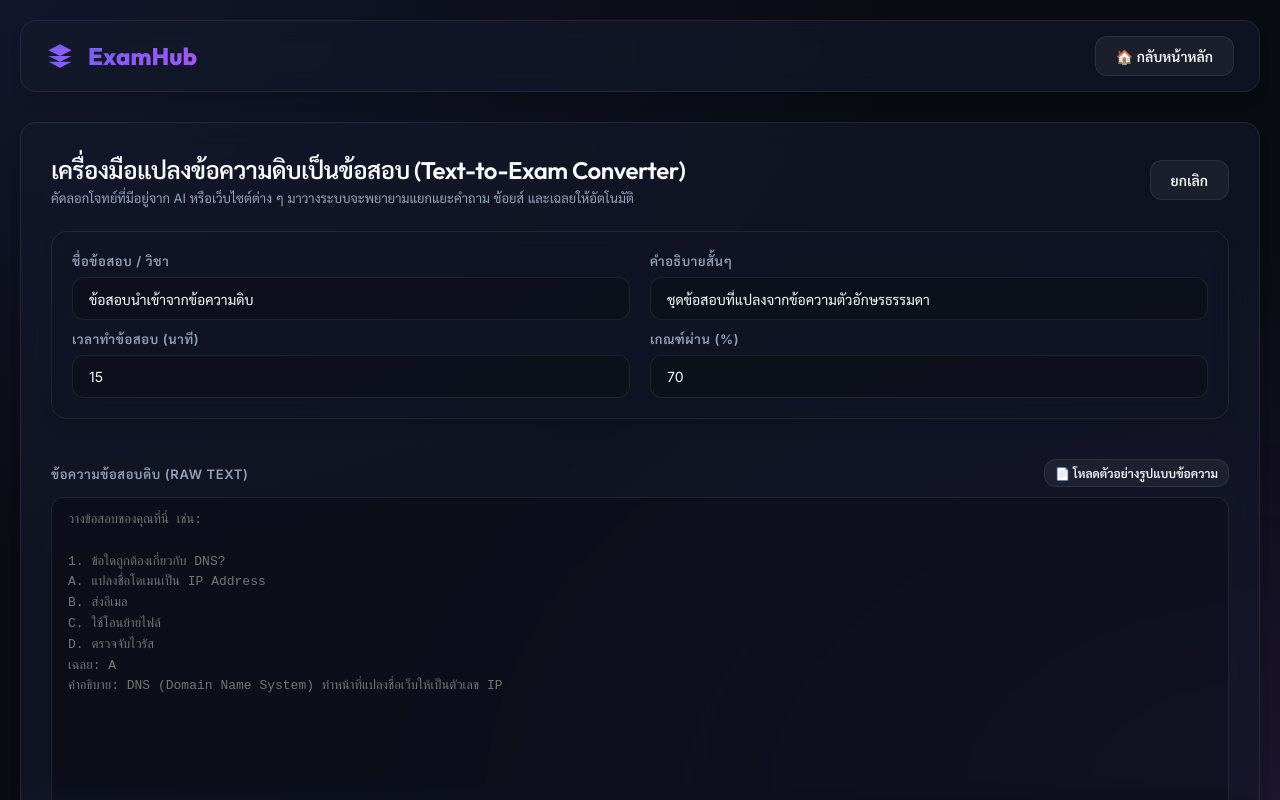
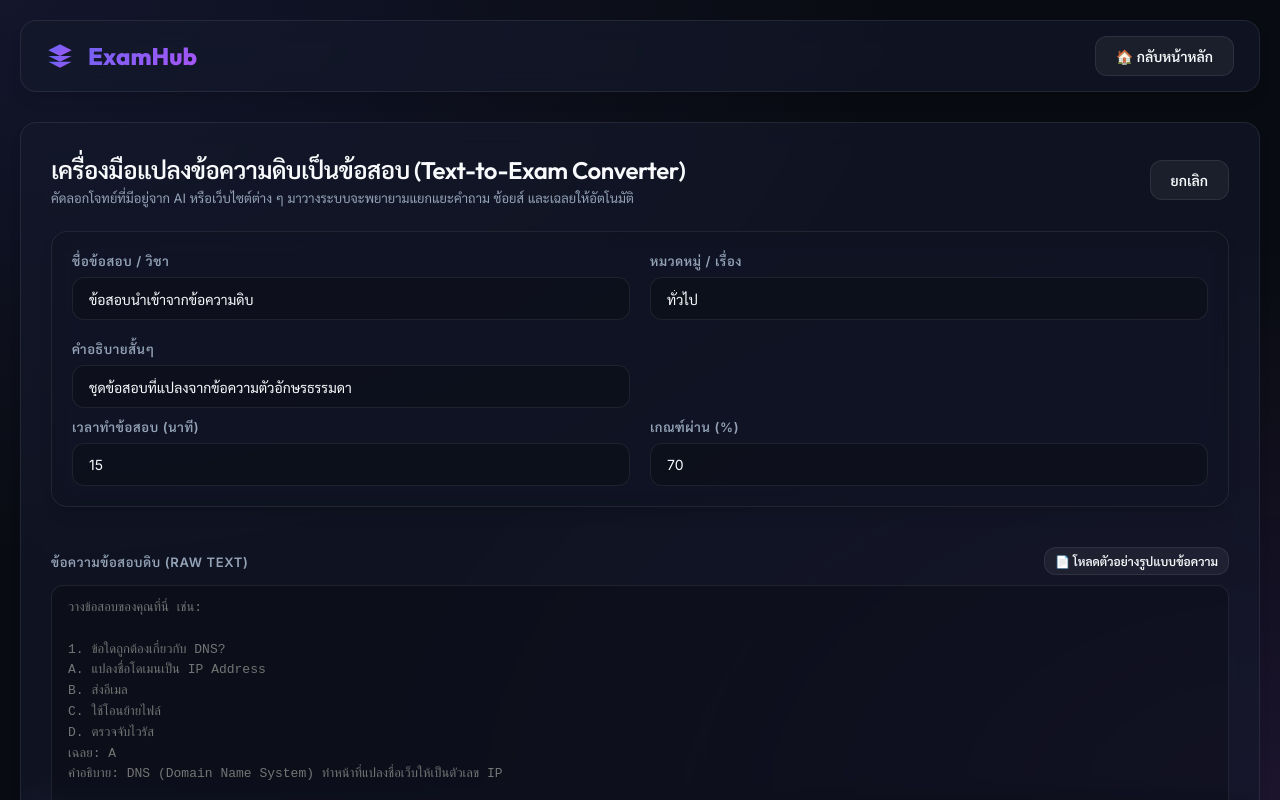
Before and after one commit to mynameist33/exam-hub, a React (Vite) app: page / in a window 1280 px wide. Both pictures are taken after a click on the button "📝 แปลงข้อความเป็นข้อสอบ". Shown: the top 800 px of the page. Built offline with nearby package versions, Linux system fonts and the light colour scheme.

Commit message:
Sync src/components/TextConverter.jsx

```diff
--- a/src/components/TextConverter.jsx
+++ b/src/components/TextConverter.jsx
@@ -2,6 +2,7 @@ import React, { useState, useEffect } from 'react';
 
 export default function TextConverter({ onImport, onCancel }) {
   const [title, setTitle] = useState('ข้อสอบนำเข้าจากข้อความดิบ');
+  const [category, setCategory] = useState('ทั่วไป');
   const [description, setDescription] = useState('ชุดข้อสอบที่แปลงจากข้อความตัวอักษรธรรมดา');
   const [timeLimit, setTimeLimit] = useState(15);
   const [passPercentage, setPassPercentage] = useState(70);
@@ -158,6 +159,7 @@ D. ใช้ในการจำกัดสิทธิ์ผู้ใช้
     const examData = {
       id: `exam-parsed-${Date.now()}`,
       title,
+      category: category.trim() || 'ทั่วไป',
       description,
       timeLimit: parseInt(timeLimit) || 15,
       passPercentage: parseInt(passPercentage) || 70,
@@ -183,7 +185,7 @@ D. ใช้ในการจำกัดสิทธิ์ผู้ใช้
       {/* Meta configuration */}
       <div style={{ display: 'flex', flexDirection: 'column', gap: '15px', marginTop: '10px' }} className="glass-panel" style={{ padding: '20px', background: 'rgba(0,0,0,0.1)' }}>
         <div className="form-row">
-          <div className="form-group">
+          <div className="form-group" style={{ flex: 1.5 }}>
             <label htmlFor="conv-title">ชื่อข้อสอบ / วิชา</label>
             <input
               id="conv-title"
@@ -192,7 +194,17 @@ D. ใช้ในการจำกัดสิทธิ์ผู้ใช้
               onChange={(e) => setTitle(e.target.value)}
             />
           </div>
-          <div className="form-group">
+          <div className="form-group" style={{ flex: 1 }}>
+            <label htmlFor="conv-category">หมวดหมู่ / เรื่อง</label>
+            <input
+              id="conv-category"
+              type="text"
+              placeholder="ตัวอย่าง: JavaScript"
+              value={category}
+              onChange={(e) => setCategory(e.target.value)}
+            />
+          </div>
+          <div className="form-group" style={{ flex: 2 }}>
             <label htmlFor="conv-desc">คำอธิบายสั้นๆ</label>
             <input
               id="conv-desc"
```
